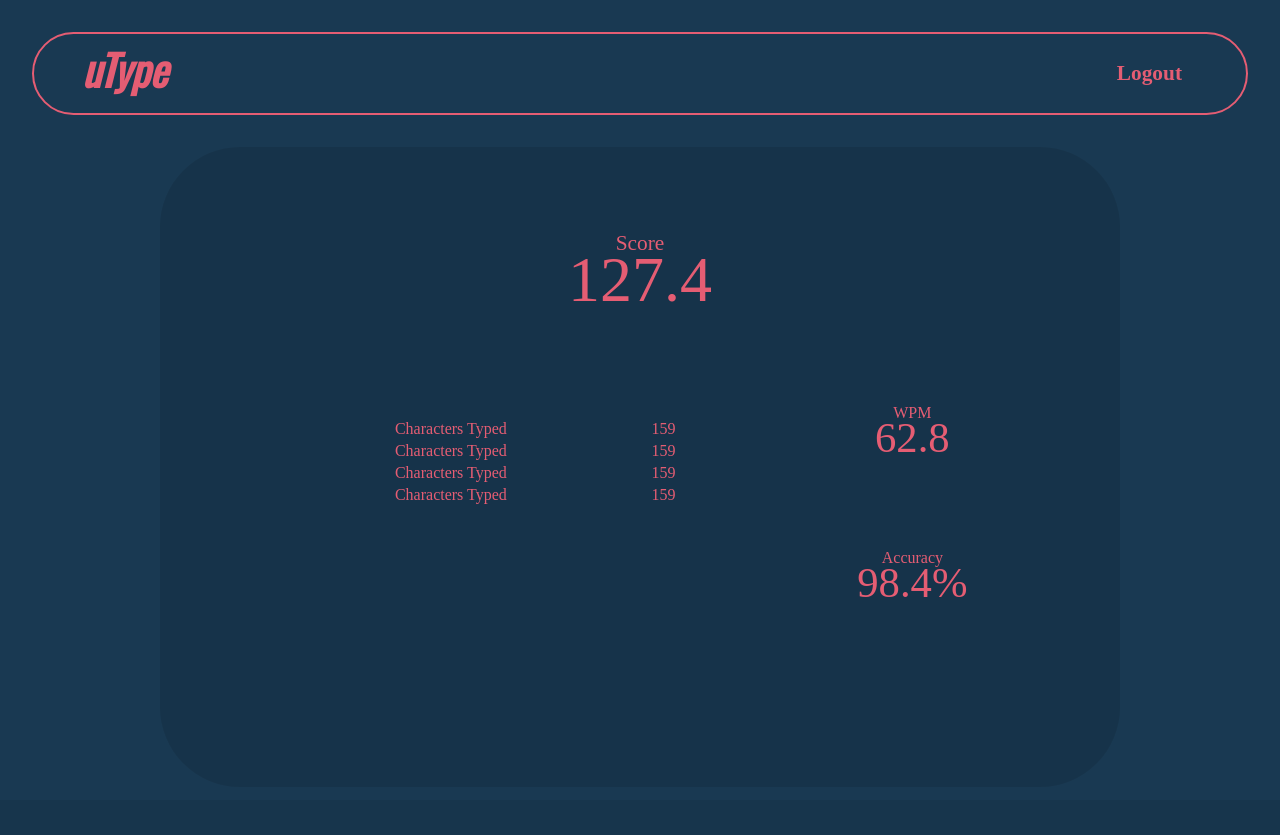
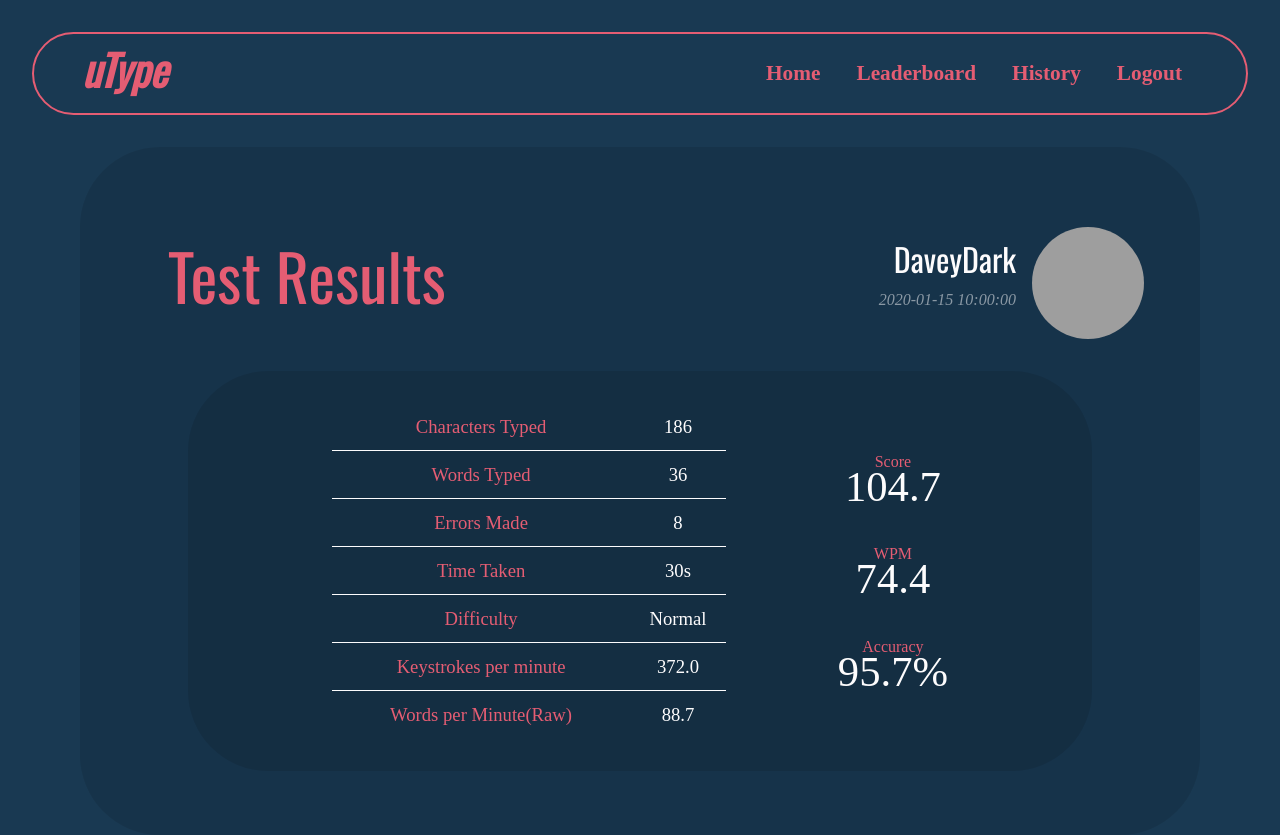
Before and after one commit to DaveyDark/utype, a Flask app: template templates/results.html in a window 1280 px wide. Before the commit the page ends 597 px from the top, so only its background shows below. Run offline with Flask 3, Linux system fonts and the light colour scheme; the template is opened without the code that fills it: values that come from a table or form of the project are taken from there, most other values are stand-ins (such as "Sample title", 1, 10 or a date in 2020); grey boxes are pictures that could not be loaded.

Commit message:
Results page working

```diff
--- a/app.py
+++ b/app.py
@@ -1,5 +1,6 @@
 from flask import Flask, redirect, render_template, session, url_for
-from models import db
+from models import db, Test, User
+from datetime import datetime
 from api import api, limiter
 
 app = Flask(__name__)
@@ -11,30 +12,44 @@ db.init_app(app)
 
 app.register_blueprint(api, url_prefix='/api')
 
+def auth():
+    if "user_id" not in session:
+        return None
+    user = User.query.get(session['user_id'])
+    if not user:
+        return None
+    return user
+
 @app.route("/")
 def index():
     return redirect(url_for('home'))
 
 @app.route("/login/")
 def login():
-    if "user_id" in session:
+    if auth():
         return redirect(url_for('home'))
     return render_template('login.html')
 
 @app.route("/logout/")
 def logout():
-    if 'user_id' in session:
-        del session['user_id']
+    if not auth():
+        return redirect(url_for('login'))
+    del session['user_id']
     return redirect(url_for('login'))
 
 @app.route("/home/")
 def home():
-    if "user_id" not in session:
+    if not auth():
         return redirect(url_for('login'))
     return render_template('home.html')
 
-@app.route("/results/")
-def results():
-    if "user_id" not in session:
+@app.route("/results/<int:id>")
+def results(id):
+    user = auth()
+    if not user:
         return redirect(url_for('login'))
-    return render_template('results.html')
+    test = Test.query.get(id)
+    if not test:
+        return '',404
+    timestamp = test.timestamp.strftime('%d/%m/%Y %I:%M%p')
+    return render_template('results.html', user=user, test=test, timestamp=timestamp)
--- a/static/css/results.css
+++ b/static/css/results.css
@@ -1,64 +1,114 @@
 .results-container {
   background: rgba(0,0,0,0.1);
-  width: 60rem;
-  height: 40rem;
+  width: 70rem;
   border-radius: 5rem;
+  padding-block: 4rem;
 
   display: flex;
   flex-direction: column;
   align-items: center;
   text-align: center;
+  justify-content: center;
 }
 
-.score-header {
-  font-size: 16pt;
-  margin: 0px;
-  margin-top: 6rem;
-  line-height: 0px;
+.profile-container {
+  width: 90%;
+  display: flex;
+  flex-direction: row;
+  align-items: end;
+  justify-content: space-between;
+  margin-bottom: 2rem;
 }
 
-.score-text {
-  margin: 0px;
+.test-header {
   font-size: 48pt;
+  line-height: 0;
+  font-family: 'Oswald', sans-serif;
+  margin-left: 2rem;
+}
+
+.profile-right {
+  display: flex;
+  flex-direction: row;
+  text-align: right;
+}
+
+.pfp {
+  width: 7rem;
+  height: 7rem;
+  border-radius: 5rem;
+}
+
+.pfp-details-container {
+  margin-right: 1rem;
+  color: var(--secondary);
+}
+
+.pfp-name {
+  font-family: 'Oswald', sans-serif;
+  font-size: 24pt;
+  line-height: 0;
+}
+
+.pfp-time {
+  font-style: italic;
+  opacity: 0.5;
 }
 
 .stat-header {
   font-size: 12pt;
   margin: 0px;
-  margin-top: 6rem;
-  line-height: 0px;
+  line-height: 0;
 }
 
 .stat-text {
   margin: 0px;
   font-size: 32pt;
+  color: var(--secondary);
 }
 
 .stats-container {
   display: flex;
   flex-direction: row;
-  width: inherit;
+  width: 75%;
   justify-content: space-evenly;
+  background: rgba(0,0,0,0.1);
+  border-radius: 5rem;
+  padding: 2rem;
 }
 
 .stats-left {
-  flex-grow: 0.4;
+  flex: 0.5;
   display: flex;
   flex-direction: column;
   justify-content: center;
+  align-items: center;
 }
 
 .stat-table {
   width: 100%;
+  border-collapse: collapse;
+  font-size: 14pt;
 }
 
 .stat-table tr {
-  border: 2px solid white;
+  height: 3rem;
+}
+
+.stat-table tr:not(:last-child) {
+  border-bottom: 1px solid var(--secondary);
+  border-collapse: collapse;
+}
+
+.stat-val {
+  text-transform: capitalize;
+  color: var(--secondary);
 }
 
 .stats-right {
-  flex-grow: 0.1;
+  flex: 0.1;
   display: flex;
   flex-direction: column;
-  justify-content: start;
+  justify-content: space-evenly;
+  padding-top: 1rem;
 }
--- a/templates/base.html
+++ b/templates/base.html
@@ -18,6 +18,9 @@
         </div>
         <div class="navbar-right">
           {% block navbar %}
+          <a href="/home" class="navbar-link">Home</a>
+          <a href="/leaderboard" class="navbar-link">Leaderboard</a>
+          <a href="/history" class="navbar-link">History</a>
           <a href="/logout" class="navbar-link">Logout</a>
           {% endblock %}
         </div>
--- a/templates/home.html
+++ b/templates/home.html
@@ -2,6 +2,7 @@
 
 {% block head %}
   <link rel="stylesheet" type="text/css" href="{{ url_for('static',filename='css/home.css') }}">
+  <title>uType- Home</title>
 {% endblock %}
 {% block content %}
   <div class="top-area">
--- a/templates/results.html
+++ b/templates/results.html
@@ -2,43 +2,68 @@
 
 {% block head %}
   <link rel="stylesheet" type="text/css" href="{{ url_for('static',filename='css/results.css') }}">
+  <title>uType- Results</title>
 {% endblock %}
 
 {% block content %}
 <div class="results-container">
-  <div class="score-container">
-    <p class="score-header">Score</p>
-    <p class="score-text">127.4</p>
+  <div class="profile-container">
+    <div class="profile-left">
+      <p class="test-header">Test Results</p>
+    </div>
+    <div class="profile-right">
+      <div class="pfp-details-container">
+        <p class="pfp-name">{{ user.username }}</p>
+        <p class="pfp-time">{{ timestamp }}</p>
+      </div>
+      <img src="https://picsum.photos/200" class="pfp">
+    </div>
   </div>
   <div class="stats-container">
     <div class="stats-left">
       <table class="stat-table">
         <tr>
-          <td>Characters Typed</td>
-          <td>159</td>
+          <td class="stat-name">Characters Typed</td>
+          <td class="stat-val">{{ test.chars }}</td>
         </tr>
         <tr>
-          <td>Characters Typed</td>
-          <td>159</td>
+          <td class="stat-name">Words Typed</td>
+          <td class="stat-val">{{ test.words }}</td>
         </tr>
         <tr>
-          <td>Characters Typed</td>
-          <td>159</td>
+          <td class="stat-name">Errors Made</td>
+          <td class="stat-val">{{ test.errors }}</td>
         </tr>
         <tr>
-          <td>Characters Typed</td>
-          <td>159</td>
+          <td class="stat-name">Time Taken</td>
+          <td class="stat-val">{{ test.time }}s</td>
+        </tr>
+        <tr>
+          <td class="stat-name">Difficulty</td>
+          <td class="stat-val">{{ test.difficulty }}</td>
+        </tr>
+        <tr>
+          <td class="stat-name">Keystrokes per minute</td>
+          <td class="stat-val">{{ test.kpm | float | round(1) }}</td>
+        </tr>
+        <tr>
+          <td class="stat-name">Words per Minute(Raw)</td>
+          <td class="stat-val">{{ test.raw | float | round(1) }}</td>
         </tr>
       </table>
     </div>
     <div class="stats-right">
       <div class="stat-container">
+        <p class="stat-header">Score</p>
+        <p class="stat-text">{{ test.score | float | round(1) }}</p>
+      </div>
+      <div class="stat-container">
         <p class="stat-header">WPM</p>
-        <p class="stat-text">62.8</p>
+        <p class="stat-text">{{ test.wpm | float | round(1) }}</p>
       </div>
       <div class="stat-container">
         <p class="stat-header">Accuracy</p>
-        <p class="stat-text">98.4%</p>
+        <p class="stat-text">{{ test.accuracy | float | round(1) }}%</p>
       </div>
     </div>
   </div>
```
Also changed, not shown: api.py (+4 -5 lines), models.py (+18 -1 lines), static/js/home.js (+8 -5 lines), instance/utype.db.
